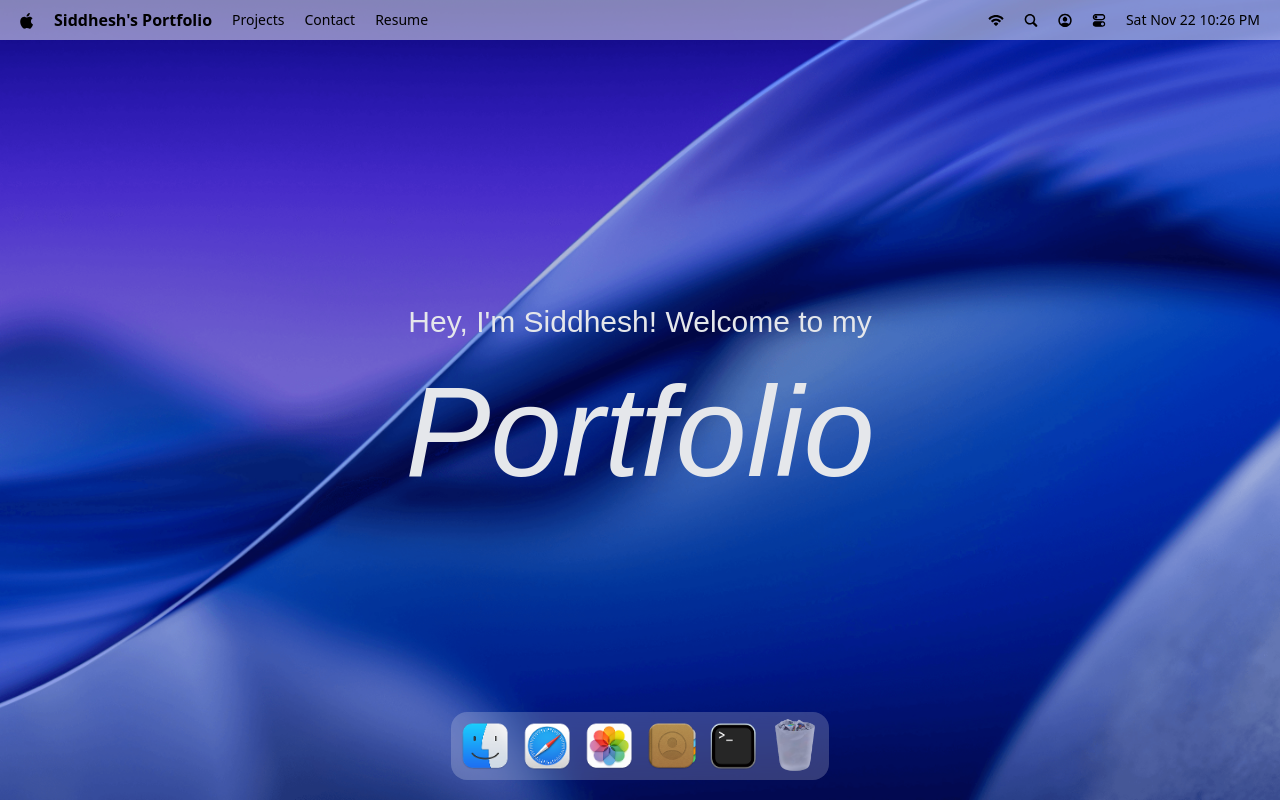
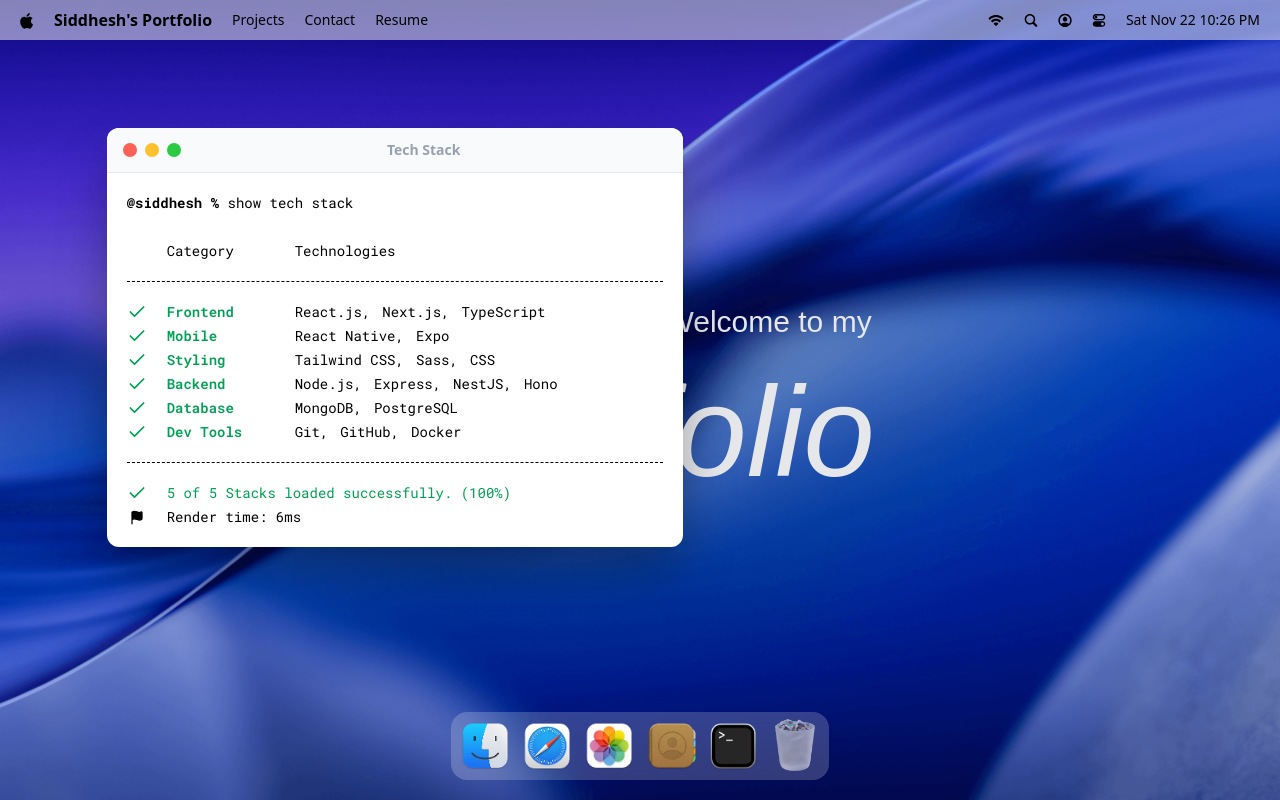
Before and after one commit to SiddheshCodes4554/mac-portfolio, a React (Vite) app: page / in a window 1280 px wide. Both pictures are taken after a click on the button 733 px from the left and 746 px from the top of the page. Built offline with nearby package versions, Linux system fonts and the light colour scheme; a web font is replaced by a local one.

Commit message:
implemented a draggable window(hoc)

```diff
--- a/src/App.jsx
+++ b/src/App.jsx
@@ -1,5 +1,10 @@
 import React from 'react'
 import { Navbar, Welcome, Dock } from '#components/index.js';
+import { Draggable } from 'gsap/all';
+import { gsap } from 'gsap';
+import { Terminal } from '#windows/index.js';
+
+gsap.registerPlugin(Draggable);
 
 const App = () => {
   return (
@@ -7,8 +12,10 @@
       <Navbar />
       <Welcome />
       <Dock />
+
+      <Terminal />
     </main>
   )
 }
 
-export default App
+export default App;
--- /dev/null
+++ b/src/components/WindowControls.jsx
@@ -0,0 +1,17 @@
+import React from 'react'
+import useWindowStore from '#constants/store/window.js';
+
+const WindowControls = ({ target }) => {
+
+  const { closeWindow } = useWindowStore();
+
+  return (
+    <div id='window-controls'>
+      <div className='close' onClick={() => closeWindow(target)} />
+      <div className='minimize' />
+      <div className='maximize' />
+    </div>
+  );
+};
+
+export default WindowControls;
--- a/src/components/index.js
+++ b/src/components/index.js
@@ -1,5 +1,6 @@
 import Navbar from '#components/Navbar.jsx'
 import Welcome from '#components/Welcome.jsx'
 import Dock from '#components/Dock.jsx';
+import WindowControls from '#components/WindowControls.jsx';
 
-export {Navbar, Welcome, Dock};
+export {Navbar, Welcome, Dock, WindowControls};
--- /dev/null
+++ b/src/hoc/WindowWrapper.jsx
@@ -0,0 +1,59 @@
+import React, { use, useLayoutEffect } from 'react'
+import useWindowStore from '#constants/store/window.js';
+import gsap from 'gsap';
+import { useRef } from 'react';
+import { useGSAP } from '@gsap/react';
+import { Draggable } from 'gsap/all';
+
+
+const WindowWrapper = (Component, windowKey) => {
+
+    const Wrapped = (props) => {
+        const { focusWindow, windows} = useWindowStore();
+        const { isOpen, zIndex } = windows[windowKey];
+        const ref = useRef(null);
+
+        useGSAP(() => {
+            const el = ref.current;
+            if(!el || !isOpen) return;
+
+             el.style.display = 'block';
+
+             gsap.fromTo(
+                el,
+                { scale: 0.8, opacity: 0, y: 40, },
+                { scale: 1, opacity: 1, y: 0, duration: 0.2, ease: 'power3.out'},
+            );
+
+        }, [isOpen]);
+
+        useGSAP(() => {
+            const el = ref.current;
+            if(!el) return;
+
+           const [instance] = Draggable.create(el, { onpress: () => focusWindow(windowKey) });
+
+            return () => instance.kill();
+
+        }, [])
+
+
+        useLayoutEffect(() => {
+            const el = ref.current;
+            if (!el) return;
+            el.style.display = isOpen ? 'block' : 'none';
+        }, [isOpen]);
+
+        return (
+        <section id={windowKey} ref={ref} style={{ zIndex }}             className='absolute'>
+            <Component {...props} />
+        </section>
+        );
+    };
+
+    Wrapped.displayName = `WindowWrapper(${Component.displayName || Component.name || 'Component'}`;
+
+    return Wrapped;
+};
+
+export default WindowWrapper
--- /dev/null
+++ b/src/windows/Terminal.jsx
@@ -0,0 +1,65 @@
+import { techStack } from '#constants';
+import WindowWrapper from '#hoc/WindowWrapper';
+import React from 'react'
+import { Check } from 'lucide-react';
+import { Flag } from 'lucide-react';
+import { WindowControls } from '#components/index.js';
+
+
+const Terminal = () => {
+  return (
+    <>
+        <div id='window-header'>
+             <WindowControls target="terminal"/>
+            <h2>Tech Stack</h2>
+        </div>
+
+        <div className='techstack'>
+            <p>
+                <span className='font-bold'>@siddhesh % </span>
+                show tech stack
+            </p>
+
+            <div className='label'>
+                <p className='w-32'>Category</p>
+                <p>Technologies</p>
+            </div>
+
+            <ul className='content'>
+                {techStack.map(({ category, items }) => (
+                    <li key={category} className='flex items-center'>
+                        <Check className='check' size={20} />
+                        <h3>{category}</h3>
+                        <ul>
+                            {items.map((item, i) => (
+                                <li key={i}>
+                                    {item}
+                                    {i < items.length - 1 ? "," : ""}
+                                </li>
+                            ))}
+                        </ul>
+                    </li>
+                ))}
+            </ul>
+
+            <div className='footnote'>
+                <p>
+                    <Check size={20} /> 5 of 5 Stacks loaded successfully.
+                       (100%)
+                </p>
+
+                <p className='text-black'>
+                    <Flag size={15} fill='black' />
+                    Render time: 6ms
+                </p>
+
+            </div>
+
+        </div>
+    </>
+  );
+};
+
+const TerminalWindow = WindowWrapper(Terminal, "terminal");
+
+export default TerminalWindow;
--- /dev/null
+++ b/src/windows/index.js
@@ -0,0 +1,3 @@
+import Terminal from "#windows/Terminal.jsx";
+
+export { Terminal };
```
